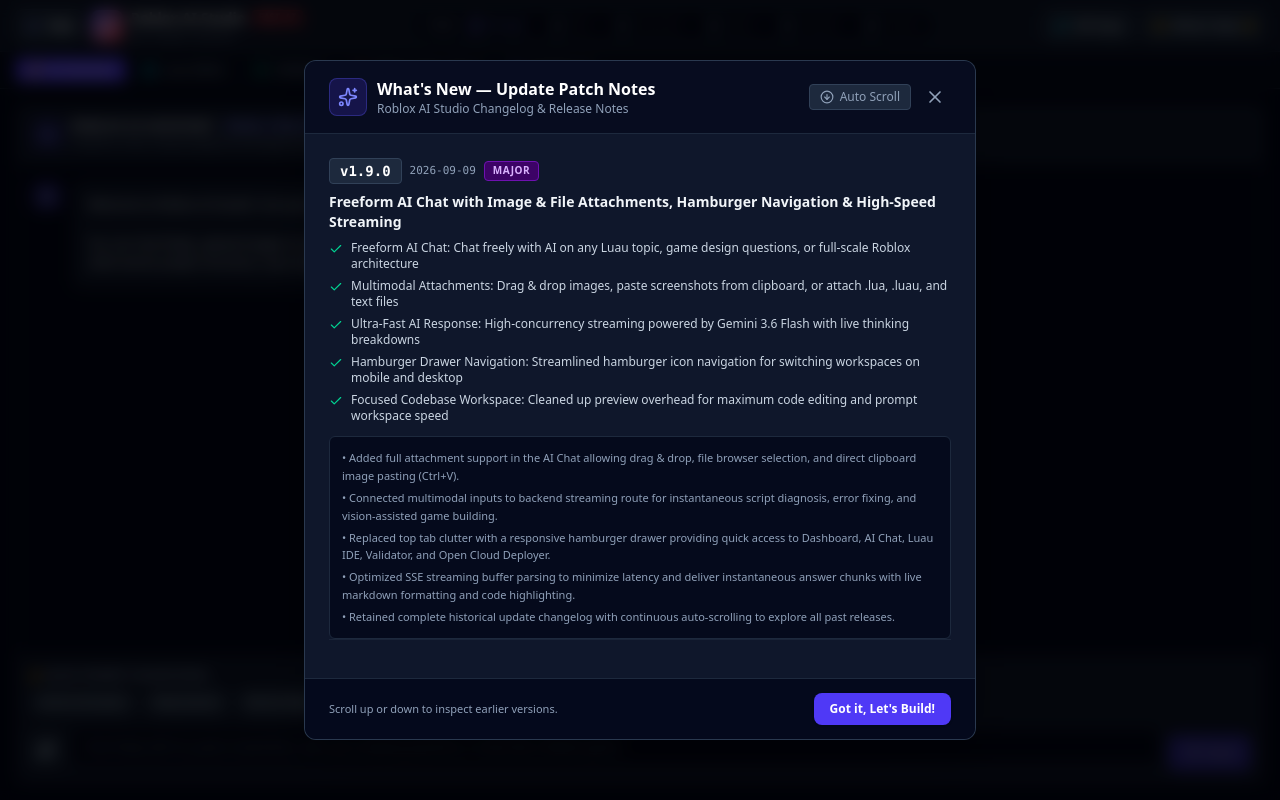
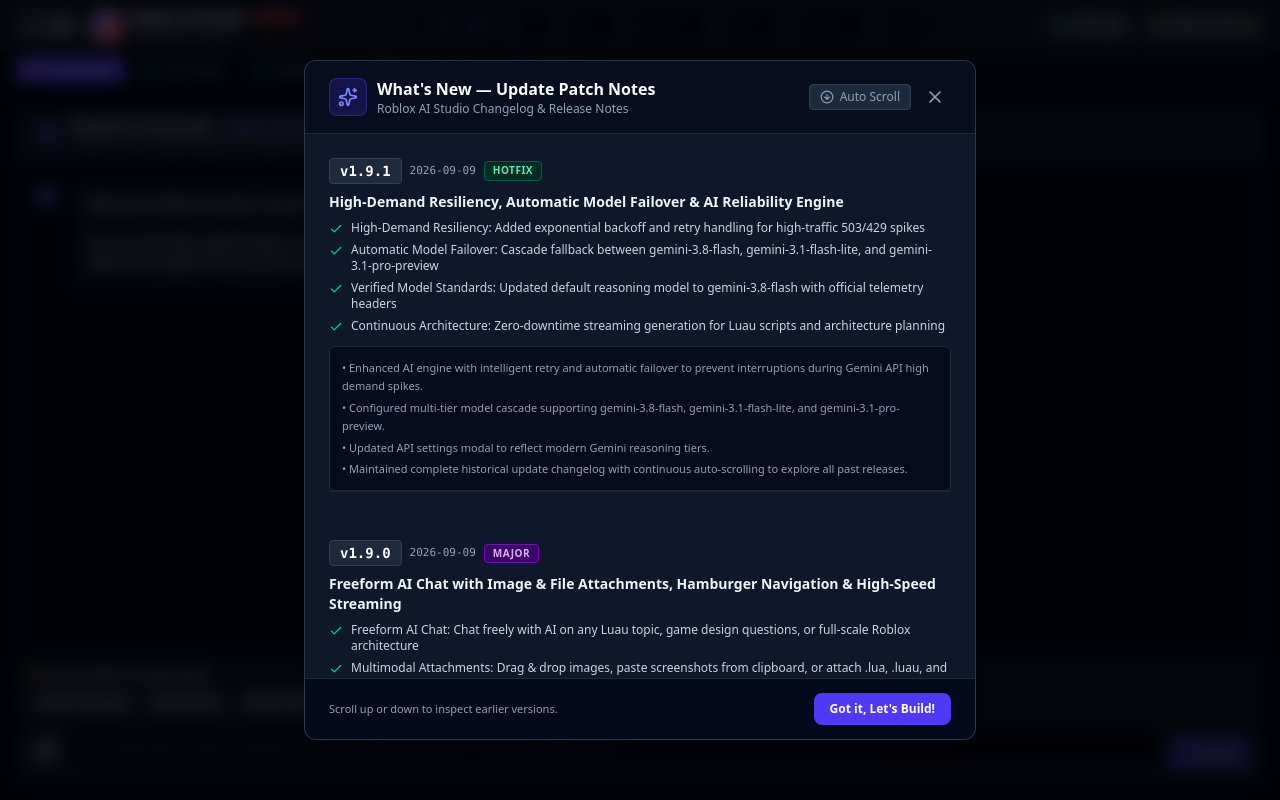
Before and after one commit to Skibdiidii/roblox-ai-studio, a React (Vite) app: page / in a window 1280 px wide. Built offline with nearby package versions, Linux system fonts and the light colour scheme.

Commit message:
fix: resolve 503 high demand with exponential retry and multi-tier model failover

```diff
--- a/server.ts
+++ b/server.ts
@@ -12,18 +12,36 @@
 
 const PORT = 3000;
 
+function normalizeModel(model?: string): string {
+  if (!model) return 'gemini-3.8-flash';
+  if (model === 'gemini-3.6-flash') return 'gemini-3.8-flash';
+  return model;
+}
+
+const sleep = (ms: number) => new Promise(resolve => setTimeout(resolve, ms));
+
 function getGeminiClient(customKey?: string): GoogleGenAI | null {
   const key = customKey || process.env.GEMINI_API_KEY;
   if (!key) return null;
-  return new GoogleGenAI({ apiKey: key });
+  return new GoogleGenAI({
+    apiKey: key,
+    httpOptions: {
+      headers: {
+        'User-Agent': 'aistudio-build'
+      }
+    }
+  });
 }
 
 async function callGemini(ai: GoogleGenAI, contents: any, preferredModel?: string) {
-  const candidateModels = [preferredModel, 'gemini-3.6-flash', 'gemini-3.8-flash'].filter(Boolean) as string[];
-  const modelsToTry = Array.from(new Set(candidateModels));
+  const normPref = normalizeModel(preferredModel);
+  const candidateModels = Array.from(
+    new Set([normPref, 'gemini-3.8-flash', 'gemini-3.1-flash-lite', 'gemini-3.1-pro-preview'].filter(Boolean))
+  );
   let lastError: any = null;
 
-  for (const model of modelsToTry) {
+  for (const model of candidateModels) {
+    for (let attempt = 0; attempt < 2; attempt++) {
       try {
         const response = await ai.models.generateContent({
           model,
@@ -32,18 +50,29 @@
         return response;
       } catch (err: any) {
         lastError = err;
-      console.error(`Gemini generation attempt failed with ${model}:`, err.message);
+        const msg = err?.message || String(err);
+        const isTransient = msg.includes('503') || msg.includes('UNAVAILABLE') || msg.includes('high demand') || msg.includes('429') || msg.includes('RESOURCE_EXHAUSTED');
+        console.error(`Gemini generation attempt ${attempt + 1} with ${model} failed:`, msg);
+        if (isTransient && attempt === 0) {
+          await sleep(750);
+        } else {
+          break;
+        }
+      }
     }
   }
   throw lastError;
 }
 
 async function* streamGemini(ai: GoogleGenAI, contents: any, preferredModel?: string) {
-  const candidateModels = [preferredModel, 'gemini-3.6-flash', 'gemini-3.8-flash'].filter(Boolean) as string[];
-  const modelsToTry = Array.from(new Set(candidateModels));
+  const normPref = normalizeModel(preferredModel);
+  const candidateModels = Array.from(
+    new Set([normPref, 'gemini-3.8-flash', 'gemini-3.1-flash-lite', 'gemini-3.1-pro-preview'].filter(Boolean))
+  );
   let lastError: any = null;
 
-  for (const model of modelsToTry) {
+  for (const model of candidateModels) {
+    for (let attempt = 0; attempt < 2; attempt++) {
       try {
         const responseStream = await ai.models.generateContentStream({
           model,
@@ -55,7 +84,15 @@
         return;
       } catch (err: any) {
         lastError = err;
-      console.error(`Gemini stream attempt failed with ${model}:`, err.message);
+        const msg = err?.message || String(err);
+        const isTransient = msg.includes('503') || msg.includes('UNAVAILABLE') || msg.includes('high demand') || msg.includes('429') || msg.includes('RESOURCE_EXHAUSTED');
+        console.error(`Gemini stream attempt ${attempt + 1} with ${model} failed:`, msg);
+        if (isTransient && attempt === 0) {
+          await sleep(750);
+        } else {
+          break;
+        }
+      }
     }
   }
   throw lastError;
@@ -82,7 +119,7 @@
       status: 'ok',
       hasGemini: !!process.env.GEMINI_API_KEY,
       hasRobloxKey: !!process.env.ROBLOX_OPEN_CLOUD_API_KEY,
-      defaultModel: 'gemini-3.6-flash'
+      defaultModel: 'gemini-3.8-flash'
     });
   });
 
@@ -93,8 +130,15 @@
     }
 
     try {
-      const ai = new GoogleGenAI({ apiKey: key });
-      const model = req.body?.preferredModel || 'gemini-3.6-flash';
+      const ai = new GoogleGenAI({
+        apiKey: key,
+        httpOptions: {
+          headers: {
+            'User-Agent': 'aistudio-build'
+          }
+        }
+      });
+      const model = normalizeModel(req.body?.preferredModel);
       await callGemini(ai, 'Respond with OK', model);
       return res.json({ ok: true, message: 'Gemini API key is active and verified.' });
     } catch (err: any) {
--- a/src/App.tsx
+++ b/src/App.tsx
@@ -44,13 +44,17 @@
     const saved = localStorage.getItem('roblox_ai_api_settings');
     if (saved) {
       try {
-        return JSON.parse(saved);
+        const parsed = JSON.parse(saved);
+        if (parsed.preferredModel === 'gemini-3.6-flash') {
+          parsed.preferredModel = 'gemini-3.8-flash';
+        }
+        return parsed;
       } catch (e) {}
     }
     return {
       geminiApiKey: '',
       robloxApiKey: '',
-      preferredModel: 'gemini-3.6-flash'
+      preferredModel: 'gemini-3.8-flash'
     };
   });
 
@@ -84,7 +88,7 @@
     {
       id: 'welcome-msg',
       sender: 'ai',
-      content: `Welcome to Roblox AI Studio! I am your AI Luau game architect powered by Gemini 3.6 Flash.
+      content: `Welcome to Roblox AI Studio! I am your AI Luau game architect powered by Gemini 3.8 Flash.
 
 You can chat freely, upload images or screenshots, ask Luau scripting questions, or describe any Roblox game to build. I will architect the complete client-server project structure, Luau scripts, and data systems with high performance.`,
       timestamp: Date.now()
--- a/src/components/ApiSettingsModal.tsx
+++ b/src/components/ApiSettingsModal.tsx
@@ -17,7 +17,7 @@
 }: ApiSettingsModalProps) {
   const [geminiKey, setGeminiKey] = useState(settings.geminiApiKey || '');
   const [robloxKey, setRobloxKey] = useState(settings.robloxApiKey || '');
-  const [model, setModel] = useState(settings.preferredModel || 'gemini-3.6-flash');
+  const [model, setModel] = useState(settings.preferredModel || 'gemini-3.8-flash');
   const [showGeminiKey, setShowGeminiKey] = useState(false);
   const [showRobloxKey, setShowRobloxKey] = useState(false);
   const [isTesting, setIsTesting] = useState(false);
@@ -72,7 +72,7 @@
   const handleReset = () => {
     setGeminiKey('');
     setRobloxKey('');
-    setModel('gemini-3.6-flash');
+    setModel('gemini-3.8-flash');
     setTestResult(null);
   };
 
@@ -183,9 +183,9 @@
               onChange={(e) => setModel(e.target.value)}
               className="w-full bg-slate-950 border border-slate-800 focus:border-indigo-500 rounded-lg px-3 py-2 text-xs text-slate-200 font-mono focus:outline-none transition-colors"
             >
-              <option value="gemini-3.6-flash">gemini-3.6-flash (Recommended, Fast & Accurate)</option>
-              <option value="gemini-3.8-flash">gemini-3.8-flash (Latest Speed Optimized)</option>
-              <option value="gemini-3.1-pro-preview">gemini-3.1-pro-preview (Advanced Complex Logic)</option>
+              <option value="gemini-3.8-flash">gemini-3.8-flash (Recommended, Fast & Production Ready)</option>
+              <option value="gemini-3.1-flash-lite">gemini-3.1-flash-lite (Ultra Low Latency & High Throughput)</option>
+              <option value="gemini-3.1-pro-preview">gemini-3.1-pro-preview (Advanced Complex Reasoning)</option>
             </select>
             <p className="text-[11px] text-slate-400">
               The model used for all game planning, code generation, and debugging.
--- a/src/data/patchNotes.ts
+++ b/src/data/patchNotes.ts
@@ -1,6 +1,24 @@
 import { PatchNote } from '../types';
 
 export const PATCH_NOTES: PatchNote[] = [
+  {
+    version: 'v1.9.1',
+    date: '2026-09-09',
+    title: 'High-Demand Resiliency, Automatic Model Failover & AI Reliability Engine',
+    tag: 'Hotfix',
+    highlights: [
+      'High-Demand Resiliency: Added exponential backoff and retry handling for high-traffic 503/429 spikes',
+      'Automatic Model Failover: Cascade fallback between gemini-3.8-flash, gemini-3.1-flash-lite, and gemini-3.1-pro-preview',
+      'Verified Model Standards: Updated default reasoning model to gemini-3.8-flash with official telemetry headers',
+      'Continuous Architecture: Zero-downtime streaming generation for Luau scripts and architecture planning'
+    ],
+    details: [
+      'Enhanced AI engine with intelligent retry and automatic failover to prevent interruptions during Gemini API high demand spikes.',
+      'Configured multi-tier model cascade supporting gemini-3.8-flash, gemini-3.1-flash-lite, and gemini-3.1-pro-preview.',
+      'Updated API settings modal to reflect modern Gemini reasoning tiers.',
+      'Maintained complete historical update changelog with continuous auto-scrolling to explore all past releases.'
+    ]
+  },
   {
     version: 'v1.9.0',
     date: '2026-09-09',
```
Lines whose indentation alone changed are shown as unchanged.
